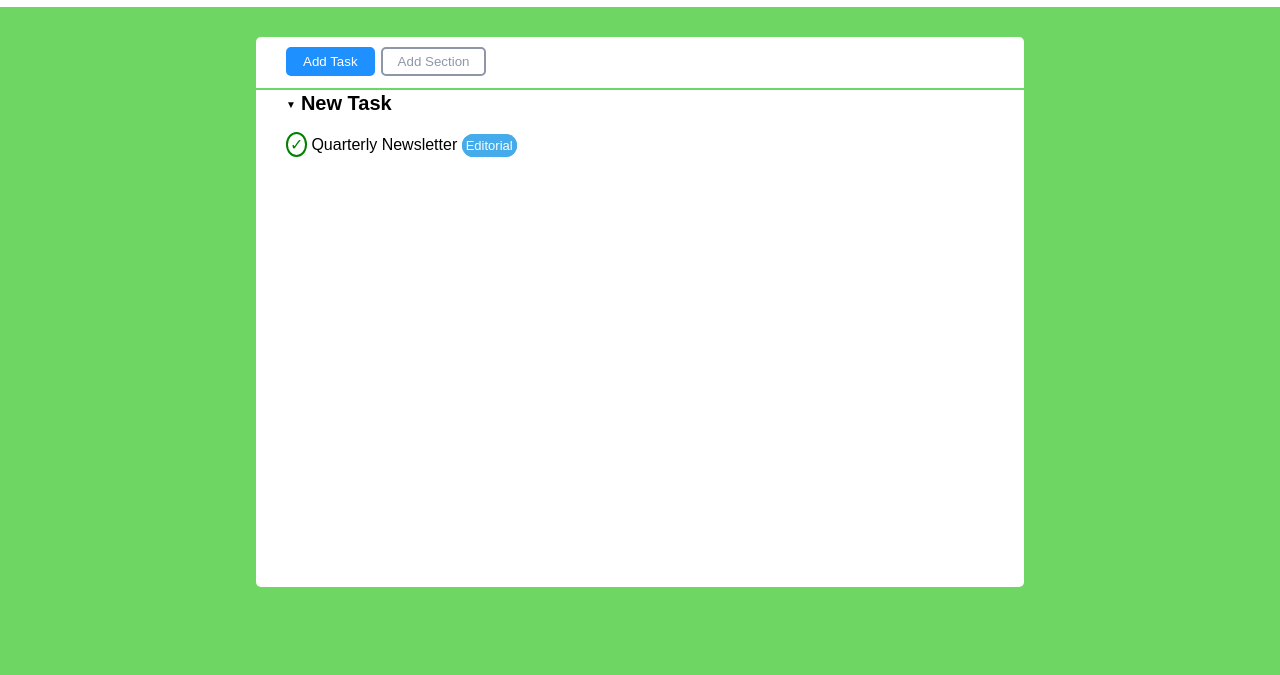
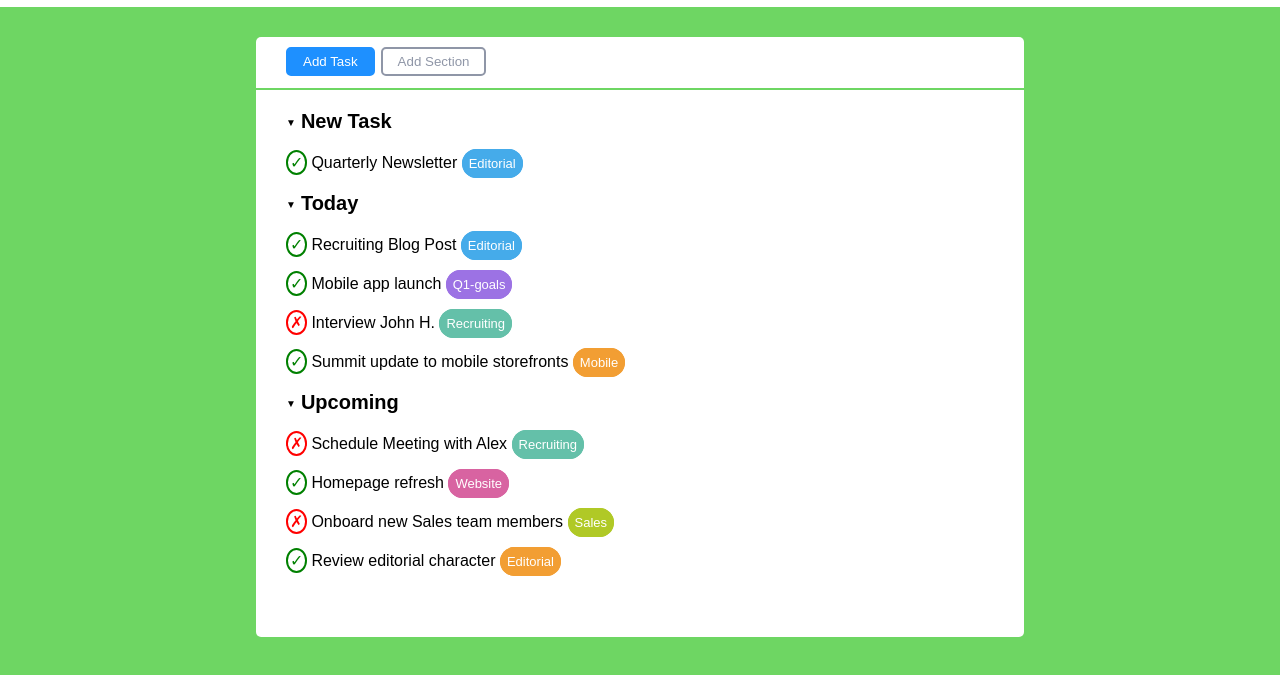
Before and after one commit to GLCVLL/html-css-toboolist, a plain HTML site: page index.html in a window 1280 px wide. Shown: the part 63-738 px from the top of the page. Drawn offline with Linux system fonts and the light colour scheme.

Commit message:
added Today & Upcoming list

```diff
--- a/css/style.css
+++ b/css/style.css
@@ -35,7 +35,7 @@ header{
 
 .container{
     width: 60%;
-    height: 550px;
+    height: 600px;
     margin: 0 auto;
     background-color: white;
     border-radius: 5px;
@@ -104,6 +104,16 @@ h2{
 
 }
 
+.ballot-red{
+    color: red;
+    background-color: white;
+    border: 2px solid red;
+    border-radius: 50%;
+    padding: 2px;
+    margin-left: 30px;
+
+}
+
 .text-list{
     display: inline;
 }
@@ -118,5 +128,50 @@ h2{
     color: white;
     border: 2px solid #45abea;
     border-radius: 50px;
-    padding: 2px;
+    padding: 5px;
 }
+
+.marked-text-purple{
+    font-size: small;
+    background-color: #9c72e4;
+    color: white;
+    border: 2px solid #9c72e4;
+    border-radius: 50px;
+    padding: 5px;
+}
+
+.marked-text-green{
+    font-size: small;
+    background-color: #64c0a9;
+    color: white;
+    border: 2px solid #64c0a9;
+    border-radius: 50px;
+    padding: 5px;
+}
+
+.marked-text-orange{
+    font-size: small;
+    background-color: #f29e33;
+    color: white;
+    border: 2px solid #f29e33;
+    border-radius: 50px;
+    padding: 5px;
+}
+
+.marked-text-fuchsia{
+    font-size: small;
+    background-color: #d863a1;
+    color: white;
+    border: 2px solid #d863a1;
+    border-radius: 50px;
+    padding: 5px;
+}
+
+.marked-text-grass{
+    font-size: small;
+    background-color: #b0c926;
+    color: white;
+    border: 2px solid #b0c926;
+    border-radius: 50px;
+    padding: 5px;
+}
--- a/index.html
+++ b/index.html
@@ -26,13 +26,56 @@
         </div>
         <!--main text-->
         <ul>
-            <li>
+            <!--new task-->
+            <li class="list-item">
                 <h2><span class="down-pointing-triangle">&#9660;</span>New Task</h2>
             </li>
             <li class="list-item">
                 <span class="checkmark-green">&checkmark;</span>
                 <div class="text-list"> Quarterly Newsletter <span class="marked-text">Editorial</span> </div>
             </li>
+
+            <!--Today-->
+            <li class="list-item">
+                <h2><span class="down-pointing-triangle">&#9660;</span>Today</h2>
+            </li>
+            <li class="list-item">
+                <span class="checkmark-green">&checkmark;</span>
+                <div class="text-list"> Recruiting Blog Post <span class="marked-text">Editorial</span> </div>
+            </li>
+            <li class="list-item">
+                <span class="checkmark-green">&checkmark;</span>
+                <div class="text-list"> Mobile app launch <span class="marked-text-purple">Q1-goals</span> </div>
+            </li>
+            <li class="list-item">
+                <span class="ballot-red">&#10007;</span>
+                <div class="text-list"> Interview John H. <span class="marked-text-green">Recruiting</span> </div>
+            </li>
+            <li class="list-item">
+                <span class="checkmark-green">&checkmark;</span>
+                <div class="text-list"> Summit update to mobile storefronts <span class="marked-text-orange">Mobile</span> </div>
+            </li>
+
+            <!--Upcoming-->
+            <li class="list-item">
+                <h2><span class="down-pointing-triangle">&#9660;</span>Upcoming</h2>
+            </li>
+            <li class="list-item">
+                <span class="ballot-red">&#10007;</span>
+                <div class="text-list"> Schedule Meeting with Alex <span class="marked-text-green">Recruiting</span> </div>
+            </li>
+            <li class="list-item">
+                <span class="checkmark-green">&checkmark;</span>
+                <div class="text-list"> Homepage refresh <span class="marked-text-fuchsia">Website</span> </div>
+            </li>
+            <li class="list-item">
+                <span class="ballot-red">&#10007;</span>
+                <div class="text-list"> Onboard new Sales team members <span class="marked-text-grass">Sales</span> </div>
+            </li>
+            <li class="list-item">
+                <span class="checkmark-green">&checkmark;</span>
+                <div class="text-list"> Review editorial character <span class="marked-text-orange">Editorial</span> </div>
+            </li>
         </ul>
     </div>
 </body>
```
